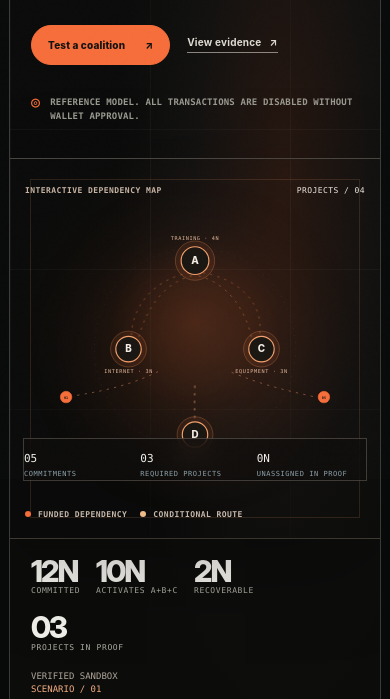
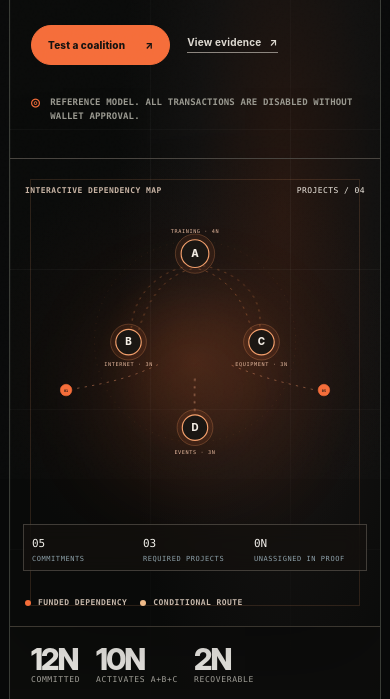
Before and after one commit to Iniwura/pact-atlas, a website with bundled scripts: page web/console.html in a window 390 px wide. Shown: the part 365-1064 px from the top of the page. Built offline with nearby package versions, Linux system fonts and the light colour scheme.

Commit message:
Prevent mobile graph evidence bar from obscuring project D

```diff
--- a/web/console-cinematic.css
+++ b/web/console-cinematic.css
@@ -363,3 +363,24 @@ body.console-cinematic {
 .console-cinematic .insight-section .toggle-label,
 .console-cinematic .insight-section .toggle-label > span:last-child {color:#272820}
 .console-cinematic .evidence-section .eyebrow {color:#903b1b}
+
+/* On phones, place the evidence counters after the SVG rather than over node D. */
+@media (max-width:680px) {
+  .console-cinematic .hero-map-panel {min-height:0}
+  .console-cinematic #network-map {
+    height:auto;
+    min-height:365px;
+    max-height:none;
+    display:block;
+  }
+  .console-cinematic .map-panel-data {
+    position:relative;
+    left:auto;
+    right:auto;
+    bottom:auto;
+    width:auto;
+    margin:0 13px 55px;
+    padding:12px 8px 6px;
+    background:rgba(20,17,15,.65);
+  }
+}
```
